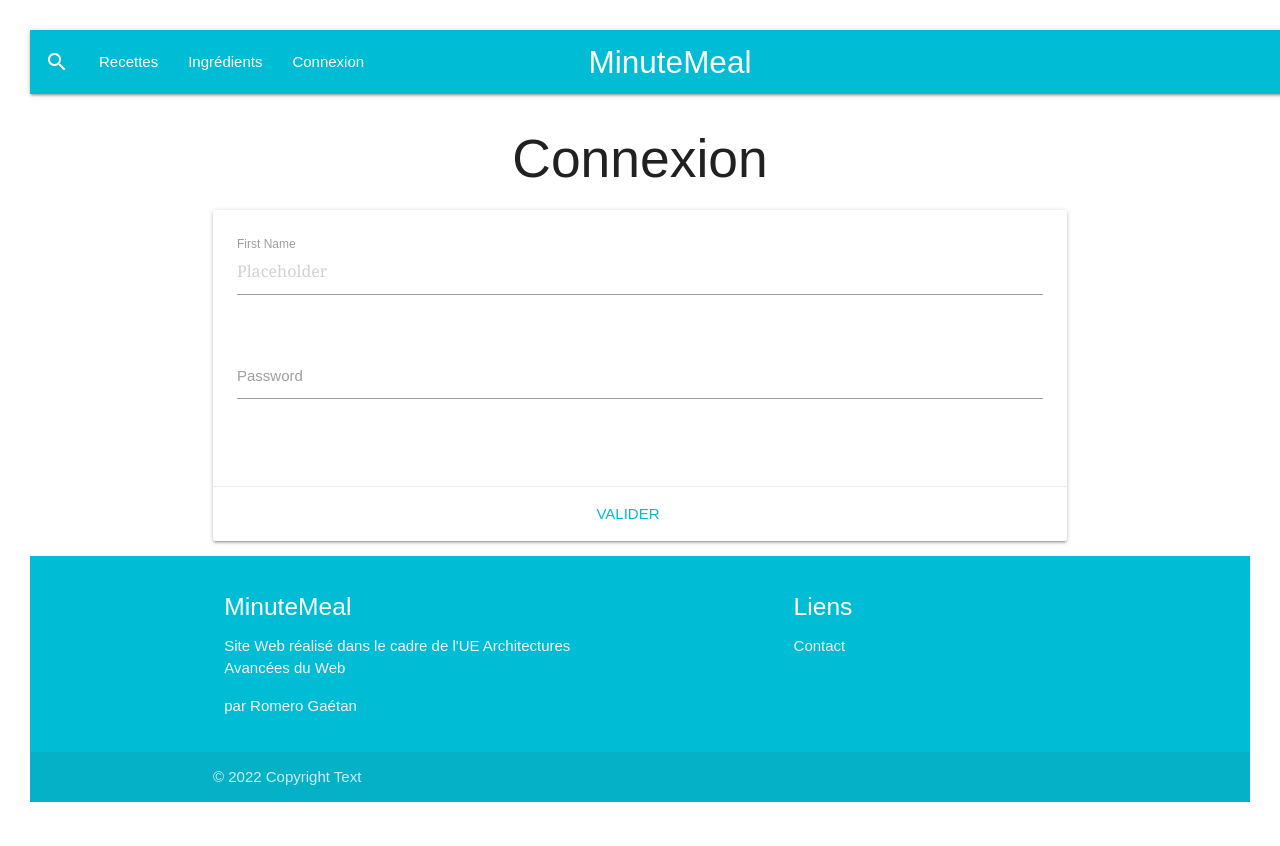
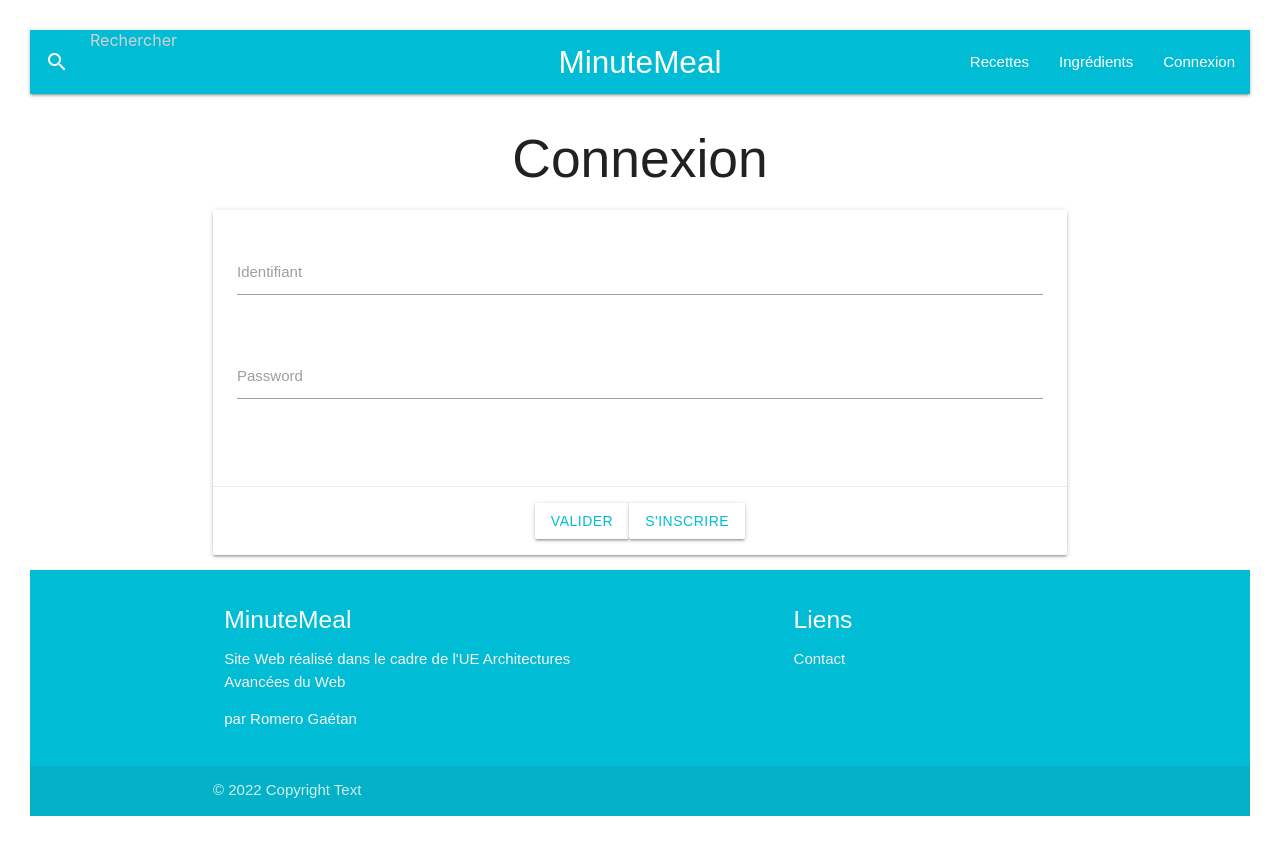
Before and after one commit to gaetanrm/ProjetWeb, an Angular app in the folder Angular/Recette/: page /connexion in a window 1280 px wide. Built offline with nearby package versions, Linux system fonts and the light colour scheme.

Commit message:
connection Component ended

```diff
--- /dev/null
+++ b/Angular/Recette/src/app/Models/Response.ts
@@ -0,0 +1,7 @@
+import { User } from "./User";
+
+export interface Response {
+    message: String;
+    resultat: Number;
+    user: User;
+}
--- /dev/null
+++ b/Angular/Recette/src/app/Models/User.ts
@@ -0,0 +1,5 @@
+export interface User {
+    pseudo: String;
+    email: String;
+    password: String;
+}
--- /dev/null
+++ b/Angular/Recette/src/app/Services/user.service.ts
@@ -0,0 +1,42 @@
+import { HttpClient, HttpHeaders } from '@angular/common/http';
+import { Injectable } from '@angular/core';
+import { Router } from '@angular/router';
+import { Observable } from 'rxjs';
+import { Response } from '../Models/Response';
+
+@Injectable({
+  providedIn: 'root'
+})
+export class UserService {
+
+  private urlBase: string = 'http://localhost:8888/';
+
+  constructor(private http: HttpClient, private router : Router) { }
+
+  public connect(id: string, password: string) : Observable<Response>{
+    return this.http.post<Response>(this.urlBase+'user/connexion', {"pseudo": id, "password": password});
+  }
+
+  public logIn(id: string, password: string){
+    console.log("id : " + id + "password : " + password);
+    let user : Observable<Response> = this.connect(id, password);
+    user.subscribe(userconnected => {
+      if (userconnected.resultat == 1) {
+        localStorage.setItem("connectedUser", JSON.stringify(userconnected.user));
+        this.router.navigate(['']);
+      }else
+        alert("Erreur !" + userconnected.message);
+    })
+  }
+
+  public logOut(): void {
+    localStorage.removeItem("connectedUser");
+  }
+
+  public isLogged() : boolean {
+    if(localStorage.getItem("connectedUser"))
+      return true;
+    else
+      return false;
+  }
+}
--- a/Angular/Recette/src/app/connexion/connexion.component.html
+++ b/Angular/Recette/src/app/connexion/connexion.component.html
@@ -4,24 +4,25 @@
         <div class="card-stacked">
             <div class="card-content">
                 <div class="row">
-                    <form class="col s12">
+                    <form class="col s12" method="post">
                         <div class="row">
                             <div class="input-field col s12 center">
-                        <input placeholder="Placeholder" id="first_name" type="text" class="validate">
-                        <label for="first_name">First Name</label>
+                                <input #id type="text" required/>
+                                <label>Identifiant</label>
                             </div>
                         </div>
                         <div class="row">
                             <div class="input-field col s12 center">
-                        <input id="password" type="password" class="validate">
-                        <label for="password">Password</label>
+                                <input #password type="password" required/>
+                                <label>Password</label>
                             </div>
                         </div>
                     </form>
                 </div>
             </div>
             <div class="card-action">
-                <a href="#" routingLink=""><span class="cyan-text">Valider</span></a>
+                <a class="white btn" (click)="this.userService.logIn(id.value, password.value);"><span class="cyan-text">Valider</span></a>
+                <a class="white btn" href="#" routerLink="/inscription"><span class="cyan-text">S'inscrire</span></a>
             </div>
         </div>
     </div>
--- a/Angular/Recette/src/app/connexion/connexion.component.ts
+++ b/Angular/Recette/src/app/connexion/connexion.component.ts
@@ -1,4 +1,5 @@
 import { Component, OnInit } from '@angular/core';
+import { UserService } from '../Services/user.service';
 
 @Component({
   selector: 'app-connexion',
@@ -7,7 +8,7 @@ import { Component, OnInit } from '@angular/core';
 })
 export class ConnexionComponent implements OnInit {
 
-  constructor() { }
+  constructor(public userService: UserService) { }
 
   ngOnInit(): void {
   }
--- a/Angular/Recette/src/app/navbar/navbar.component.html
+++ b/Angular/Recette/src/app/navbar/navbar.component.html
@@ -1,16 +1,25 @@
-<header class="page-header">
-    <div class="navbar-fixed row l2">
+<!--<header class="page-header">-->
+    <div class="navbar row l2">
       <nav class="cyan">
         <div class="nav-wrapper">
           <a href="#" routerLink="" class="brand-logo center">MinuteMeal</a>
-          <a href="#" data-target="mobile-demo" class="sidenav-trigger"><i class="material-icons">menu</i></a>
+          <!--<a href="#" data-target="mobile-demo" class="sidenav-trigger"><i class="material-icons">menu</i></a>-->
           <ul id="nav-mobile" class="left hide-on-med-and-down">
-            <li><a href="sass.html"><i class="material-icons">search</i></a></li>
+            <form>
+              <div class="input-field">
+                <input placeholder="Rechercher" id="search" type="search" required>
+                <label class="label-icon" for="search"><i class="material-icons">search</i></label>
+                <i class="material-icons">close</i>
+              </div>
+            </form>
+          </ul>
+          <ul id="nav-mobile2" class="right hide-on-med-and-down">
             <li class="tab"><a href="#" routerLink="/recettes">Recettes</a></li>
             <li class="tab"><a href="#" routerLink="/ingredients">Ingrédients</a></li>
-            <li class="tab"><a class="active" href="/connexion">Connexion</a></li>
+            <li *ngIf="this.userService.isLogged()" class="tab"><a class="active" (click)="this.userService.logOut()">Déconnexion</a></li>
+            <li *ngIf="this.userService.isLogged() == false" class="tab"><a class="active" href="/connexion">Connexion</a></li>
           </ul>
         </div>
       </nav>
     </div>
-  </header>
+  <!--</header>-->
--- a/Angular/Recette/src/app/navbar/navbar.component.ts
+++ b/Angular/Recette/src/app/navbar/navbar.component.ts
@@ -1,4 +1,5 @@
 import { Component, OnInit } from '@angular/core';
+import { UserService } from '../Services/user.service';
 
 @Component({
   selector: 'app-navbar',
@@ -7,7 +8,7 @@ import { Component, OnInit } from '@angular/core';
 })
 export class NavbarComponent implements OnInit {
 
-  constructor() { }
+  constructor(public userService: UserService) { }
 
   ngOnInit(): void {
   }
```
Also changed, not shown: 2 other files (tests, documents, lock files or other folders). Lines whose indentation alone changed are shown as unchanged.
